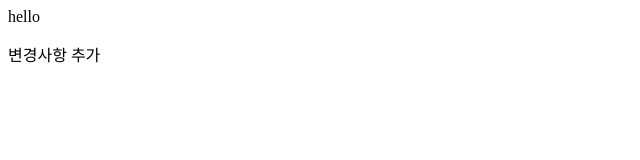
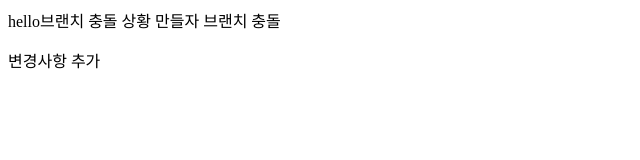
Before and after one commit to postrel63/GitinitTest, a plain HTML site: page index.html in a window 1280 px wide. Shown: the whole page, without its empty margins (0-640 px from the left). Drawn offline with Linux system fonts and the light colour scheme.

Commit message:
index.html 1번 줄 수정함,, 브랜치 충돌 상황

```diff
--- a/index.html
+++ b/index.html
@@ -7,7 +7,7 @@
     <title>Document</title>
 </head>
 <body>
-    <span>hello</span>
+    <span>hello브랜치 충돌 상황 만들자 브랜치 충돌 </span>
     <p>변경사항 추가 </p>
 
 </body>
```
